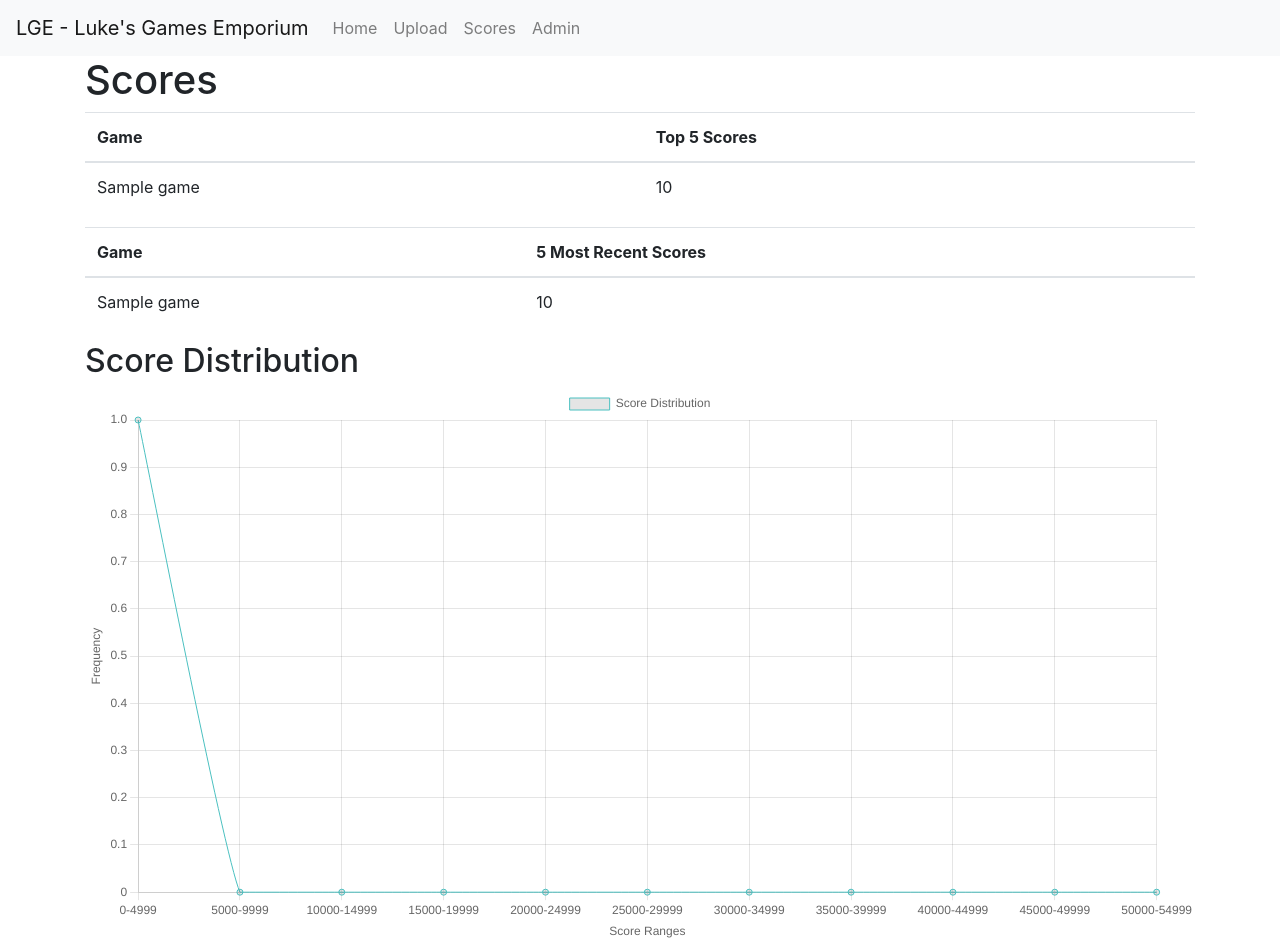
After one commit to Lukecb14/LukesGamesEmporium, a Django app: page /scores/ in a window 1280 px wide. The commit adds this page. Run offline with Django 5.2, Linux system fonts and the light colour scheme; a user stored in the database is signed in; tables that the repository leaves empty hold one stand-in row (values such as "Sample post"); some libraries are stand-ins or nearby versions.

Commit message:
Added functional score page

```diff
--- a/LukesGamesEmporium/LukesGamesEmporium/urls.py
+++ b/LukesGamesEmporium/LukesGamesEmporium/urls.py
@@ -16,7 +16,7 @@ Including another URLconf
 """
 from django.contrib import admin
 from django.urls import path
-from lge.views import home, signup, upload
+from lge.views import home, signup, upload, scores
 from django.contrib.auth import views as auth_views
 
 urlpatterns = [
@@ -25,4 +25,5 @@ urlpatterns = [
     path('signup/', signup.signup, name='signup'),
     path('', home.home, name='lge-home'),
     path('upload/', upload.uploadPage, name='lge-upload'),
+    path('scores/', scores.scorePage, name='lge-scores'),
 ]
--- a/LukesGamesEmporium/lge/templates/base.html
+++ b/LukesGamesEmporium/lge/templates/base.html
@@ -23,6 +23,9 @@
                         <a class="nav-link" href="/upload">Upload</a>
                     </li>
                     <li class="nav-item">
+                        <a class="nav-link" href="/scores">Scores</a>
+                    </li>
+                    <li class="nav-item">
                         <a class="nav-link" href="/admin">Admin</a>
                     </li>
                 </ul>
--- /dev/null
+++ b/LukesGamesEmporium/lge/templates/scores.html
@@ -0,0 +1,96 @@
+{% extends "base.html" %}
+
+{% block title %}LGE Scores{% endblock title %}
+
+{% block content %}
+<div class="container">
+    <h1>Scores</h1>
+
+    <table class="table">
+        <thead>
+            <tr>
+                <th>Game</th>
+                <th>Top 5 Scores</th>
+            </tr>
+        </thead>
+        <tbody>
+            {% for score in topScores %}
+            <tr>
+                <td>{{ score.game.title }}</td>
+                <td>{{ score.score }}</td>
+            </tr>
+            {% endfor %}
+        </tbody>
+    </table>
+
+    <table class="table">
+        <thead>
+            <tr>
+                <th>Game</th>
+                <th>5 Most Recent Scores</th>
+            </tr>
+        </thead>
+        <tbody>
+            {% for score in recentScores %}
+            <tr>
+                <td>{{ score.game.title }}</td>
+                <td>{{ score.score }}</td>
+            </tr>
+            {% endfor %}
+        </tbody>
+    </table>
+</div>
+
+<div class="container">
+    <h2>Score Distribution</h2>
+    <canvas id="scoreChart" width="400" height="200"></canvas>
+
+    <script src="https://cdn.jsdelivr.net/npm/chart.js"></script>
+    <script>
+        var ctx = document.getElementById('scoreChart').getContext('2d');
+        var scores = {{arrayScores}};
+        var labels = [];
+        var data = [];
+        var binSize = 5000; // Adjust the bin size as needed
+
+        // Generate labels and data for the bell curve
+        var minScore = 0;
+        var maxScore = 50000;
+        for (var i = minScore; i <= maxScore; i += binSize) {
+            labels.push(i + '-' + (i + binSize - 1));
+            data.push(scores.filter(score => score >= i && score < i + binSize).length);
+        }
+
+        var chart = new Chart(ctx, {
+            type: 'line',
+            data: {
+                labels: labels,
+                datasets: [{
+                    label: 'Score Distribution',
+                    data: data,
+                    borderColor: 'rgba(75, 192, 192, 1)',
+                    borderWidth: 1,
+                    fill: false,
+                    tension: 0.1
+                }]
+            },
+            options: {
+                scales: {
+                    x: {
+                        title: {
+                            display: true,
+                            text: 'Score Ranges'
+                        }
+                    },
+                    y: {
+                        title: {
+                            display: true,
+                            text: 'Frequency'
+                        }
+                    }
+                }
+            }
+        });
+    </script>
+</div>
+{% endblock content %}
--- /dev/null
+++ b/LukesGamesEmporium/lge/views/scores.py
@@ -0,0 +1,23 @@
+from django.shortcuts import render
+from django.contrib.auth.decorators import login_required
+from lge.models import Score, Game
+
+@login_required
+def scorePage(request):
+
+    currentUser = request.user
+    topScores = Score.objects.filter(user = currentUser).order_by('-score')[:5]
+    recentScores = Score.objects.filter(user = currentUser).order_by('-date')[:5]
+
+    arrayScores = []
+    allScores = Score.objects.all()
+    for score in allScores:
+        arrayScores.append(score.score)
+
+    context = {
+        "arrayScores": arrayScores,
+        "topScores": topScores,
+        "recentScores": recentScores
+    }
+
+    return render(request, 'scores.html', context)
```
